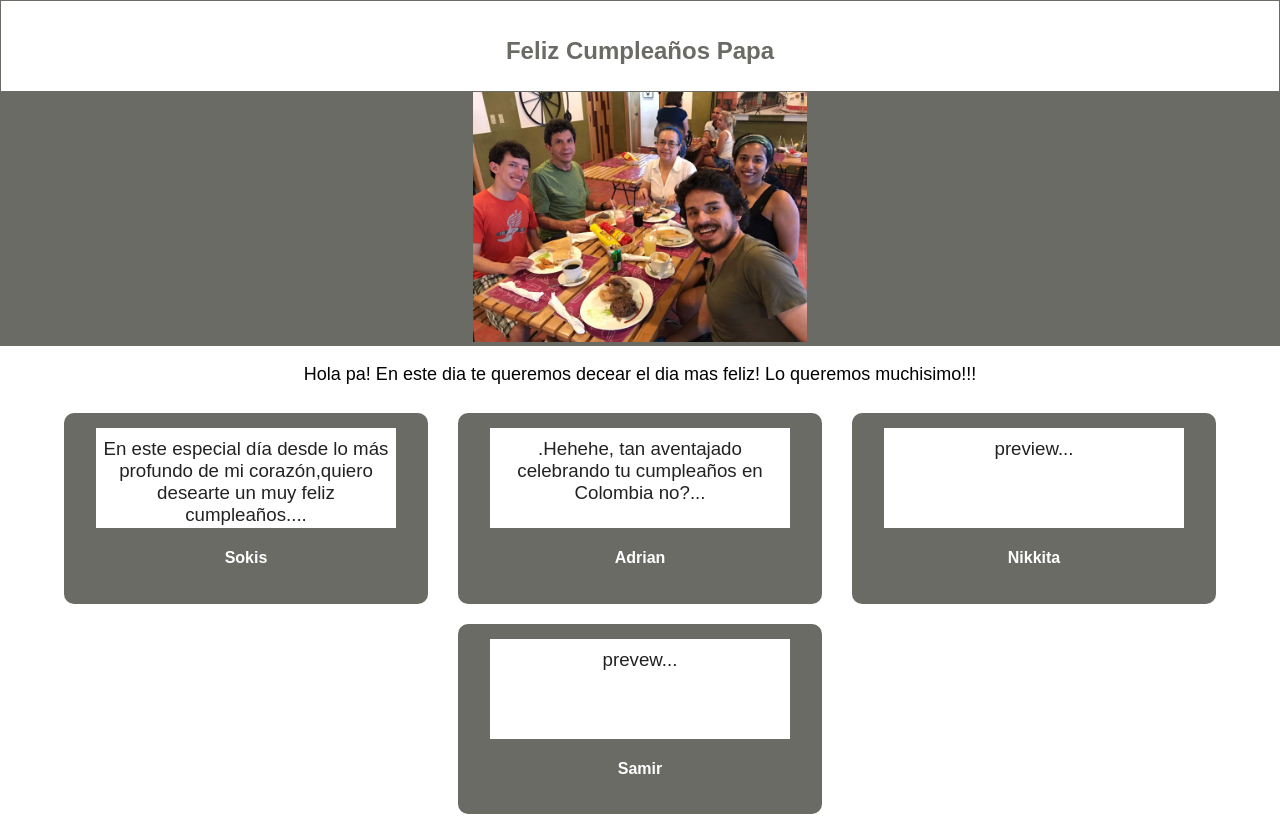
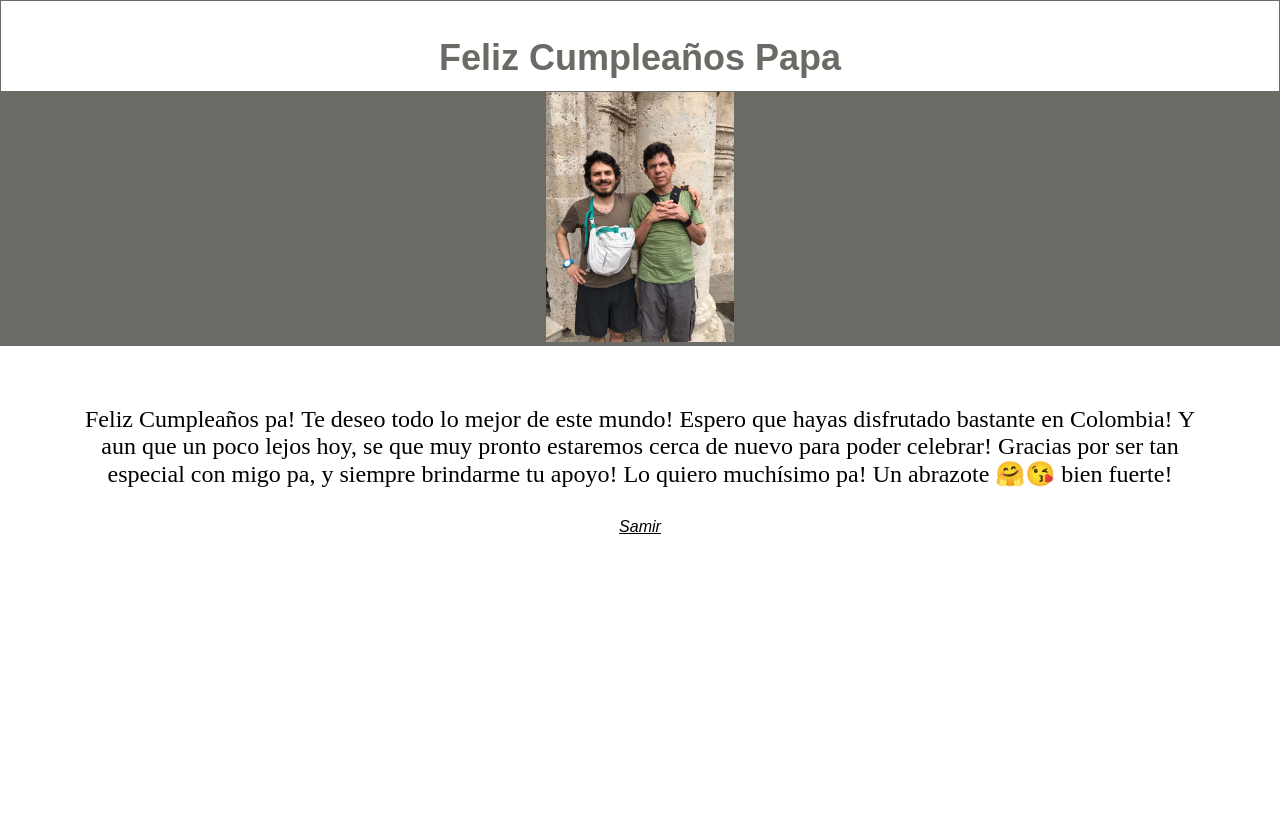
Before and after one commit to nikkitanair/happy-birthday-amma, a React app: page /Samir in a window 1280 px wide. After the commit the page ends 800 px from the top, so only its background shows below. Built offline with nearby package versions, Linux system fonts and the light colour scheme.

Commit message:
Final touches

```diff
--- a/package.json
+++ b/package.json
@@ -5,6 +5,7 @@
   "dependencies": {
     "react": "^16.2.0",
     "react-dom": "^16.2.0",
+    "react-router-dom": "^4.2.2",
     "react-scripts": "1.1.0"
   },
   "scripts": {
--- a/src/App.css
+++ b/src/App.css
@@ -18,6 +18,12 @@
 
 .App-title {
   font-size: 1.5em;
+}
+
+.App-link {
+  color: #696b64;
+  font-size: 1.5em;
+  text-decoration: none;
 }
 
 .App-intro {
@@ -82,7 +88,7 @@
 
 .list-card-title-link {
   font-weight: 100;
-  color: #222;
+  color: white;
   text-decoration: none;
 }
 
@@ -90,3 +96,20 @@
   max-height: 250px;
   max-width: 100%;
 }
+
+.fam-container {
+  text-align: center;
+  padding: 30px 50px;
+}
+.fam-author {
+  padding: 0px 30px;
+}
+.fam-author i {
+  text-decoration: underline;
+}
+
+.fam-body {
+  font-size: 1.5em;
+  font-family: message-box;
+  padding: 30px;
+}
--- a/src/components/App.js
+++ b/src/components/App.js
@@ -2,15 +2,22 @@ import React, { Component } from 'react';
 import '../App.css';
 import familia from '../familia.jpg'
 import mama from '../mama.jpg'
+import samir from '../samir.jpg'
+import adrian from '../adrian.jpg'
+import adrian2 from '../adrian2.jpg'
+import nikkita from '../nikkita.jpg'
 import * as Data from '../data'
+import { Link } from 'react-router-dom'
+import { Route } from 'react-router-dom'
+import Familiar from './familiar'
 
 class App extends Component {
   cardData(){
     let data = [
       { author: Data.mama().author, photo: Data.mama().photo, preview: Data.mama().preview },
       { author: Data.adrian().author, photo: Data.adrian().photo, preview: Data.adrian().preview },
-      { author: Data.kkitaLove().author, photo: Data.kkitaLove().photo, preview: Data.kkitaLove().preview },
-      { author: Data.samir().author, photo: Data.samir().photo, preview: Data.samir().preview }, ]
+      { author: Data.samir().author, photo: Data.samir().photo, preview: Data.samir().preview },
+      { author: Data.kkitaLove().author, photo: Data.kkitaLove().photo, preview: Data.kkitaLove().preview }, ]
     return data
   }
 
@@ -18,11 +25,47 @@ class App extends Component {
     return (
       <div className="App">
         <header className="App-header">
-          <h1 className="App-title">Feliz Cumpleaños Papa</h1>
+          <h1 className="App-title">
+            <Link
+              to="/"
+              className="App-link"
+            >
+              Feliz Cumpleaños Papa</Link>
+          </h1>
         </header>
+        <Route exact path="/" render={() => (
           <div className="family-photo-box">
-          <img src={familia} className="familia-photo"/>
+            <img src={familia} className="familia-photo" alt="familia"/>
           </div>
+        )}/>
+        <Route exact path="/Sokis" render={() => (
+          <div className="family-photo-box">
+            <img src={mama} className="familia-photo" alt="sokis"/>
+          </div>
+        )}/>
+        <Route exact path="/Adrian" render={() => (
+          <div className="family-photo-box">
+            <img src={adrian} className="familia-photo" alt="adrian"/>
+            <img src={adrian2} className="familia-photo" alt="adrian"/>
+          </div>
+        )}/>
+        <Route exact path="/Samir" render={() => (
+          <div className="family-photo-box">
+            <img src={samir} className="familia-photo" alt="samir"/>
+          </div>
+        )}/>
+        <Route exact path="/Nikkita" render={() => (
+          <div className="family-photo-box">
+            <img src={nikkita} className="familia-photo" alt="nikkita"/>
+          </div>
+        )}/>
+        <Route  path="/:name" render={(props) => (
+          <Familiar
+            name={props.match.params.name}
+          />
+        )}/>
+        <Route exact path="/" render={() => (
+          <div>
           <p className="App-intro">
             Hola pa! En este dia te queremos decear el dia mas feliz!
             Lo queremos muchisimo!!!
@@ -31,18 +74,18 @@ class App extends Component {
             {this.cardData().map((card) => (
               <li key={card.author} >
                 <div className="cards-box">
-								<div className="list-card-title">
-									<h3>
-                    <div className="list-card-title-link" >
-                      {card.preview}
-                    </div>
-									</h3>
-								</div>
-								<h4> {card.author} </h4>
+                  <h4>
+                    <Link
+                      to={{pathname: "/" + card.author}}
+                      className="list-card-title-link">
+                      {card.author}</Link>
+                  </h4>
                 </div>
               </li>
             ))}
           </ol>
+        </div>
+        )}/>
       </div>
     );
   }
--- /dev/null
+++ b/src/components/familiar.js
@@ -0,0 +1,32 @@
+import React, { Component } from 'react';
+import * as Data from '../data'
+
+
+class Familiar extends Component {
+  data(){
+    let data = {
+      "Sokis": Data.mama(),
+      "Nikkita": Data.kkitaLove(),
+      "Adrian": Data.adrian(),
+      "Samir": Data.samir(),
+    }
+    return data
+  }
+
+  render() {
+    return (
+      <div className="fam-container">
+        {this.props.name && (
+          <div>
+            <div className="fam-body"> {this.data()[this.props.name].message} </div>
+            <div className="fam-author">
+              <i> {this.data()[this.props.name].author} </i>
+            </div>
+          </div>
+        )}
+      </div>
+    )
+  }
+}
+
+export default Familiar;
--- a/src/data.js
+++ b/src/data.js
@@ -2,11 +2,7 @@ export function mama () {
   return {
     author: "Sokis",
     photo: '../mama.jpg',
-    message: "En este especial día desde lo más profundo de mi corazón,quiero desearte un muy feliz cumpleaños.\
-    Que Dios te bendiga y te de muchos años de vida para COMPARTIR JUNTOS.\
-    Gracias por cambiar y hacerme feliz.\
-    Que el Universo te guíe y ayude a cumplir tus sueños.\
-    Te amo. Soquis",
+    message: "En este especial día desde lo más profundo de mi corazón,quiero desearte un muy feliz cumpleaños. Que Dios te bendiga y te de muchos años de vida para COMPARTIR JUNTOS. Gracias por cambiar y hacerme feliz. Que el Universo te guíe y ayude a cumplir tus sueños. Te amo. Soquis",
     preview: "En este especial día desde lo más profundo de mi corazón,quiero desearte un muy feliz cumpleaños...."
 
   }
@@ -16,7 +12,7 @@ export function kkitaLove (){
   return {
     author: "Nikkita",
     photo: "",
-    message: "goes here!!!",
+    message: "Feliz cumpleaños! Espero que este teniendo un buen día y que tenga un año muy maravilloso, lleno de memorias felices!  Espero verte muy pronto! Un abrazote 🤗 bien grande ",
     preview: "preview..."
   }
 }
@@ -25,9 +21,7 @@ export function adrian () {
   return {
     author: "Adrian",
     photo: "",
-    message: "Hehehe, tan aventajado celebrando tu cumpleaños en Colombia no? 😉 Feliz cumpleaños Papá\
-    ! Espero que disfrutas de tu día especial! Y ya pronto te podré dar tu \
-    abrazo de cumpleaños!! Te amo muchísimo!! Abrazotes! 😘",
+    message: "Hehehe, tan aventajado celebrando tu cumpleaños en Colombia no? 😉 Feliz cumpleaños Pap! Espero que disfrutas de tu día especial! Y ya pronto te podré dar tu abrazo de cumpleaños!! Te amo muchísimo!! Abrazotes! 😘",
     preview: ".Hehehe, tan aventajado celebrando tu cumpleaños en Colombia no?..."
   }
 }
@@ -36,7 +30,7 @@ export function samir () {
   return {
     author: "Samir",
     photo: "",
-    message: "goes here!!!",
+    message: "Feliz Cumpleaños pa! Te deseo todo lo mejor de este mundo! Espero que hayas disfrutado bastante en Colombia! Y aun que un poco lejos hoy, se que muy pronto estaremos cerca de nuevo para poder celebrar! Gracias por ser tan especial con migo pa, y siempre brindarme tu apoyo! Lo quiero muchísimo pa! Un abrazote 🤗😘 bien fuerte! ",
     preview: "prevew...",
   }
 }
--- a/src/index.js
+++ b/src/index.js
@@ -3,6 +3,10 @@ import ReactDOM from 'react-dom';
 import './index.css';
 import App from './components/App';
 import registerServiceWorker from './registerServiceWorker';
+import { BrowserRouter } from 'react-router-dom'
 
-ReactDOM.render(<App />, document.getElementById('root'));
+
+ReactDOM.render(
+  <BrowserRouter><App/></BrowserRouter>,
+  document.getElementById('root'));
 registerServiceWorker();
```
Also changed, not shown: src/adrian.jpg (added), src/adrian2.jpg (added), src/nikkita.jpg (added), src/samir.jpg (added), 1 other file. Lines whose indentation alone changed are shown as unchanged.
